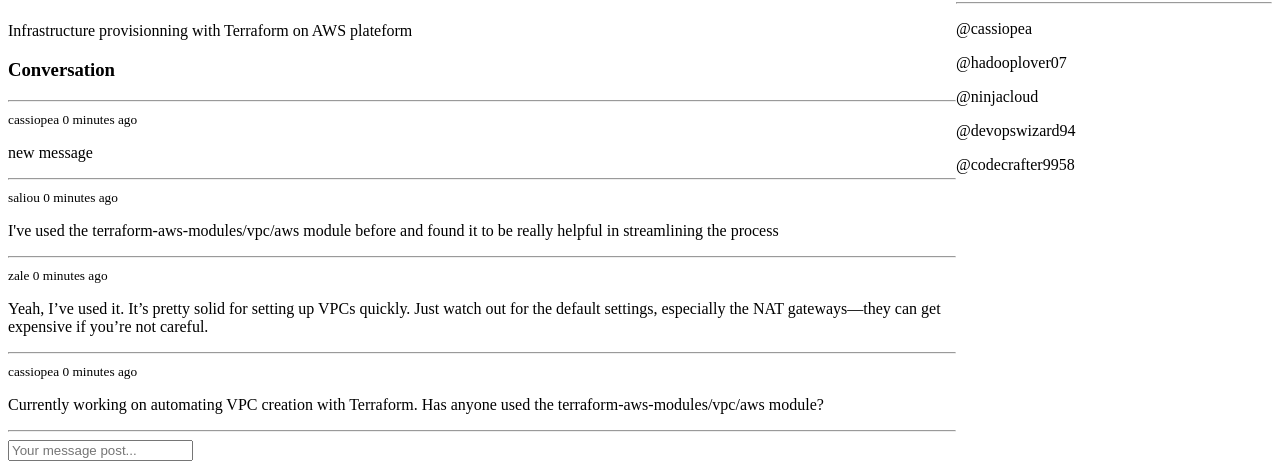
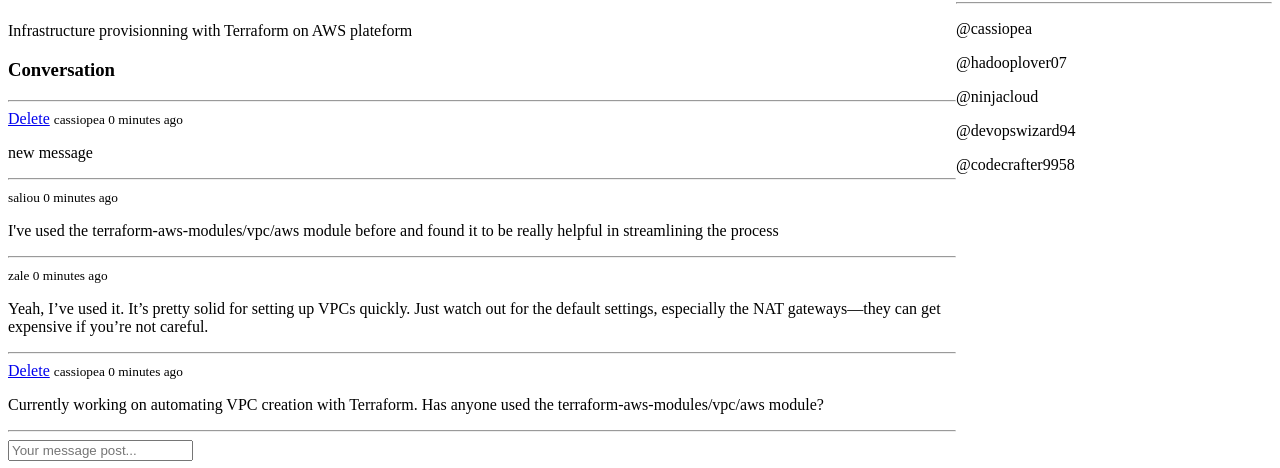
Before and after one commit to Cassiopea2103/studybud, a Django app: page /room/3 in a window 1280 px wide. Shown: the part 255-723 px from the top of the page. Run offline with Django 5.2, Linux system fonts and the light colour scheme; a user stored in the database is signed in; data comes from the database, SQL or seed files in the repository; both versions use the stored data as it was after the commit.

```diff
--- a/base/apps.py
+++ b/base/apps.py
@@ -4,3 +4,6 @@ from django.apps import AppConfig
 class BaseConfig(AppConfig):
     default_auto_field = "django.db.models.BigAutoField"
     name = "base"
+
+    def ready ( self ) :
+        import base.signals
--- a/base/templates/base/room.html
+++ b/base/templates/base/room.html
@@ -24,6 +24,11 @@
             <!-- display room messages :  -->
             {% for message in room_messages %}
                 <div>
+                    <!-- delete message feature -->
+
+                    {% if request.user == message.sender %}
+                        <a href="{% url 'delete_message' message.id %}">Delete</a>
+                    {% endif %}
                     <small> {{ message.sender }} {{ message.created | timesince }} ago </small>
                     <p> {{ message.body }}</p>
 
--- a/base/urls.py
+++ b/base/urls.py
@@ -8,11 +8,12 @@ urlpatterns = [
     path ( "logout/" , views.logoutUser , name = "logout" ) ,
 
     path ( "" , views.home , name = "home" ) ,
+
     path ( "room/<str:room_id>", views.room , name = "room" ) ,
-
     path ( "create_room" , views.create_room , name = "create_room" ) ,
     path ( "update_room/<str:room_id>" , views.update_room , name = "update_room" ) ,
     path ( "delete_room/<str:room_id>" , views.delete_room , name = "delete_room" ) ,
 
+    path ( "delete_message/<str:message_id>" , views.delete_message , name = "delete_message")
 
 ]
--- a/base/views.py
+++ b/base/views.py
@@ -222,3 +222,27 @@ def delete_room ( request , room_id ) :
     context = { 'object' : room }
 
     return render ( request , 'base/delete_object.html' , context )
+
+
+
+@login_required ( login_url = "login" )
+def delete_message ( request , message_id ) :
+
+    # retrieve the corresponding id message :
+    room_message = Message.objects.get ( id = message_id )
+
+    # ensure request user is the same as message sender :
+    if request.user != room_message.sender :
+        return HttpResponse ( "Sorry ! You do not have enough permissions for this action!")
+
+    # delete message :
+    if request.method == "POST" :
+        room_message.delete ()
+
+        #  remove message sender from room participants if he has no messages left in the chat :
+        # if not Message.objects.filter ( sender = request.user , room = room_message.room ).exists () :
+        #     room_message.room.participants.remove ( request.user )
+
+        return redirect ( "room" , room_id = room_message.room.id )
+
+    return render ( request , 'base/delete_object.html' , { "object" : room_message } )
```
Also changed, not shown: base/signals.py (added, +10 -0 lines), db.sqlite3.
